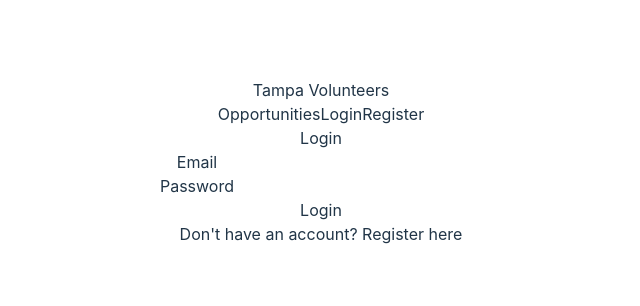
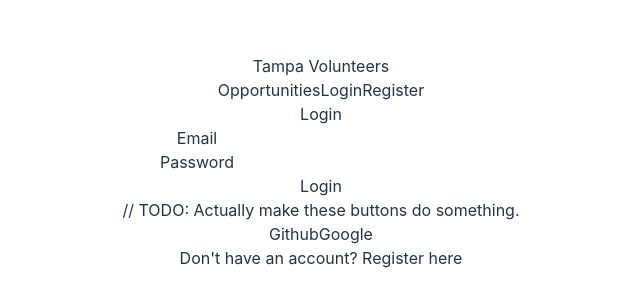
Before and after one commit to tampavolunteers/prototype, a React (Vite) app in the folder tampavolunteers-frontend/: page /login in a window 1280 px wide. Shown: the part 238-544 px from the top of the page, without its empty margins (319-959 px from the left). Built offline with nearby package versions, Linux system fonts and the light colour scheme.

Commit message:
git and google dummy auth buttons

```diff
--- a/tampavolunteers-frontend/src/pages/Login.jsx
+++ b/tampavolunteers-frontend/src/pages/Login.jsx
@@ -25,6 +25,7 @@ const Login = () => {
       setLoading(false);
     }
   };
+
 
   return (
     <div className="max-w-md mx-auto mt-8">
@@ -75,6 +76,27 @@ const Login = () => {
           </button>
         </form>
 
+
+        // TODO: Actually make these buttons do something.
+
+        <div className='flex justify-between mt-4 space-x-10'>
+          <button
+              type="submit"
+              disabled={loading}
+              className="w-1/2 bg-blue-600 text-white py-2 px-4 rounded-lg hover:bg-blue-700 transition disabled:bg-gray-400"
+            >
+              {loading ? 'Github' : 'Github'}
+          </button>
+
+          <button
+              type="submit"
+              disabled={loading}
+              className="w-1/2 bg-blue-600 text-white py-2 px-4 rounded-lg hover:bg-blue-700 transition disabled:bg-gray-400"
+            >
+              {loading ? 'Google' : 'Google'}
+          </button>
+        </div>
+
         <p className="mt-4 text-center text-gray-600">
           Don't have an account?{' '}
           <Link to="/register" className="text-blue-600 hover:text-blue-800">
```
